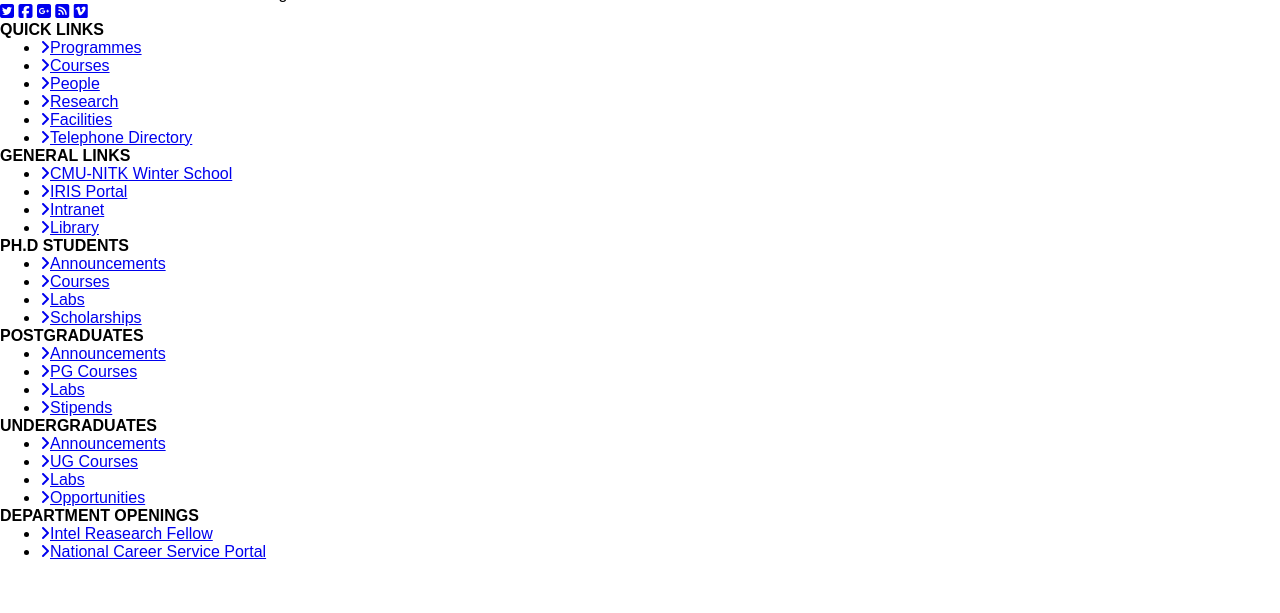
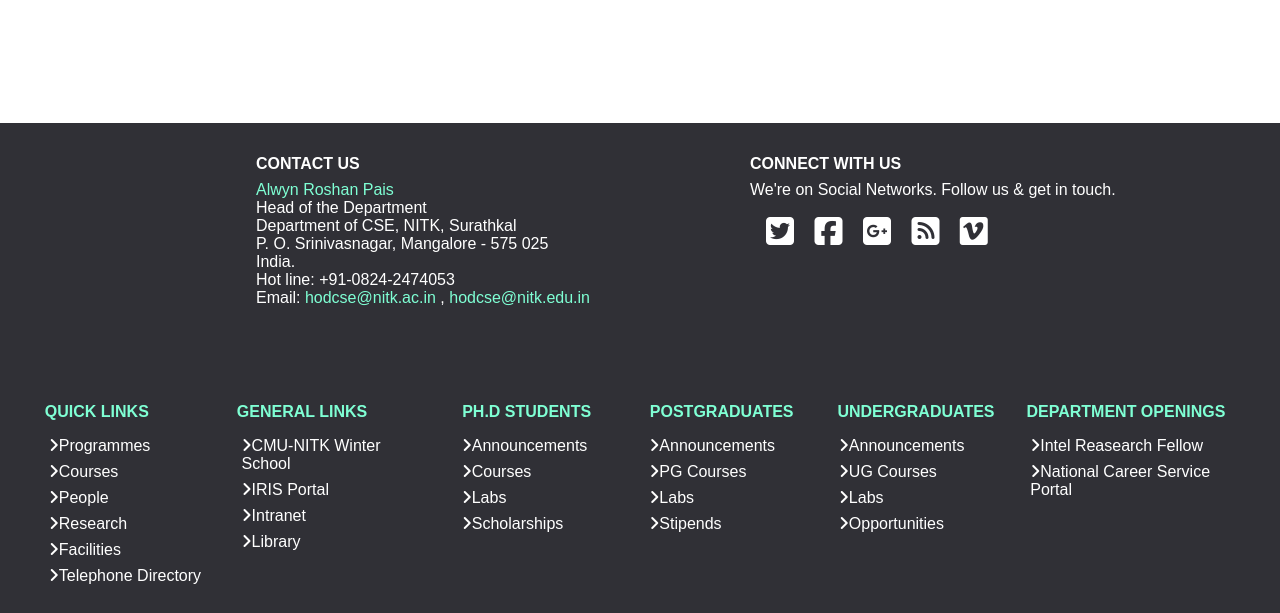
Before and after one commit to sayalideo/NITK_CSE, a Flask app: page / in a window 1280 px wide. Shown: the part 357-970 px from the top of the page. Before the commit the page ends 916 px from the top, so only its background shows below. Run offline with Flask 2, Linux system fonts and the light colour scheme; some libraries are stand-ins or nearby versions.

Commit message:
Update main.css

```diff
--- a/nitk_cse/static/main.css
+++ b/nitk_cse/static/main.css
@@ -95,3 +95,86 @@ header .container .bottom nav a{
 header .container .bottom nav a:hover{
     color: #7FFFD4;
 }
+.main-content{
+    background: #ffffff;
+    height: 300px;
+}
+.footer{
+    background: #303036;
+    color: #ffffff;
+    height: 490px;
+}
+.footer .footer-top{
+    display: flex;
+    padding: 2rem 0;
+    margin-left: 20%;
+    margin-bottom: 3rem;
+}
+.footer .footer-top .contact{
+    margin-right: 10rem;
+    color: #ffffff;
+}
+.footer .footer-top h4{
+    margin-bottom: 0.5rem;
+}
+.footer .footer-top .connect p{
+    margin-bottom: 1rem;
+}
+.footer .footer-top .contact p span{
+    color: #7FFFD4;
+}
+.footer .footer-top .connect .icon{
+    font-size: 2rem;
+    color: #ffffff;
+    margin-left: 1rem;
+}
+.footer .footer-top .connect .icon:hover{
+    color: #7FFFD4;
+}
+.footer .footer-top .contact p span a{
+    color: #7FFFD4;
+    text-decoration: none;
+}
+.footer .footer-bottom{
+    display: flex;
+    padding: 1rem 0;
+    margin-left: 3.5%;
+}
+.footer .footer-bottom .footer-section{
+    margin-right: 2rem;
+}
+.footer .footer-bottom ul{
+    list-style: none;
+}
+.footer .footer-bottom h4{
+    margin-bottom: 1rem;
+    color: #7FFFD4;
+}
+.footer .footer-bottom .quick ul li{
+    margin-left: -30%;
+}
+.footer .footer-bottom .general ul li{
+    margin-left: -23%;
+}
+.footer .footer-bottom .doctoral ul li{
+    margin-left: -35%;
+}
+.footer .footer-bottom .postgraduate ul li{
+    margin-left: -35%;
+}
+.footer .footer-bottom .undergraduate ul li{
+    margin-left: -33%;
+}
+.footer .footer-bottom .opening ul li{
+    margin-left: -20%;
+}
+.footer .footer-bottom ul li{
+    margin-bottom: 0.5rem;
+}
+.footer .footer-bottom ul li a{
+    color: #ffffff;
+    text-decoration: none;
+}
+.footer .footer-bottom ul li a:hover{
+    color: #7FFFD4;
+}
```
